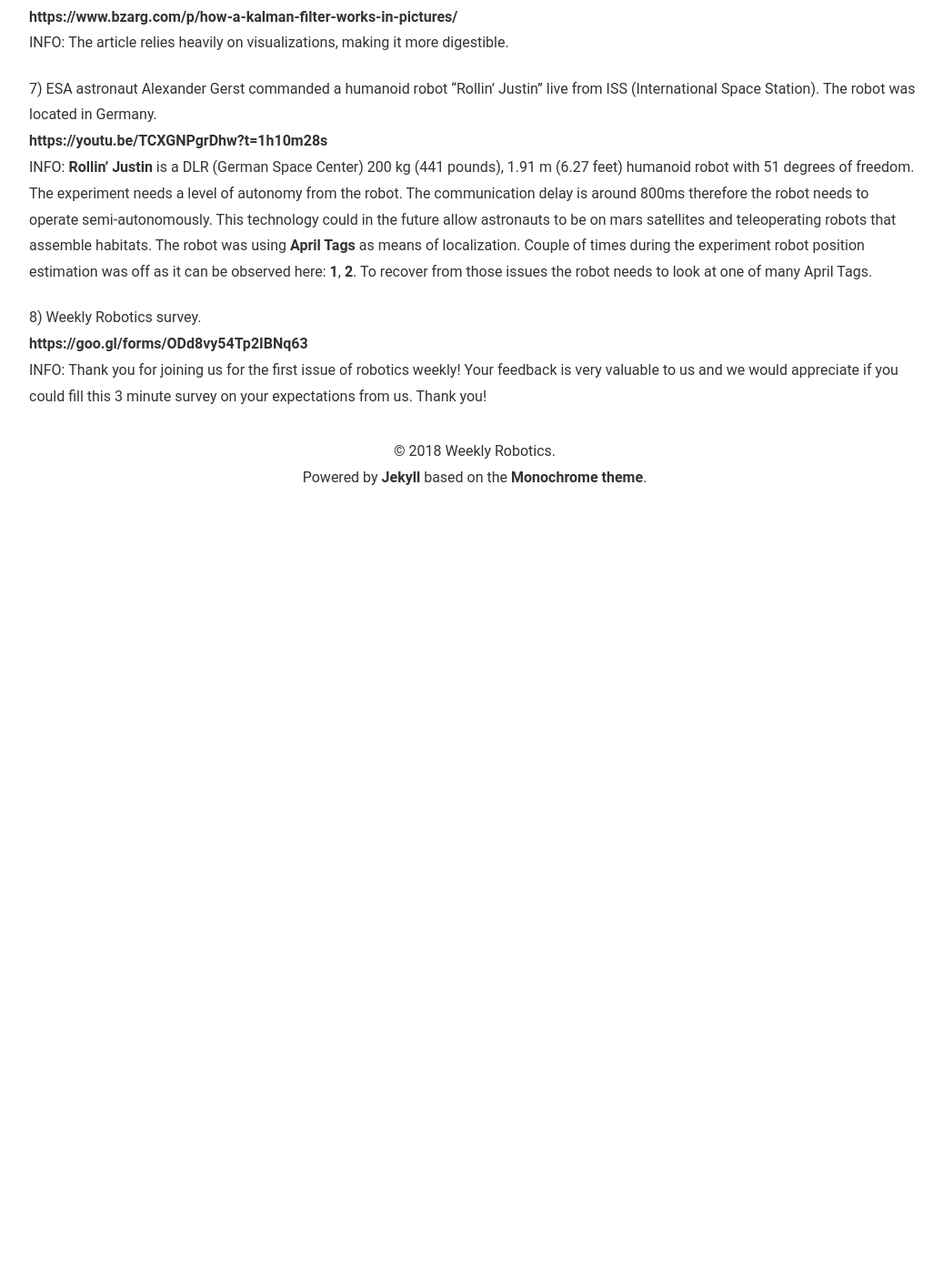
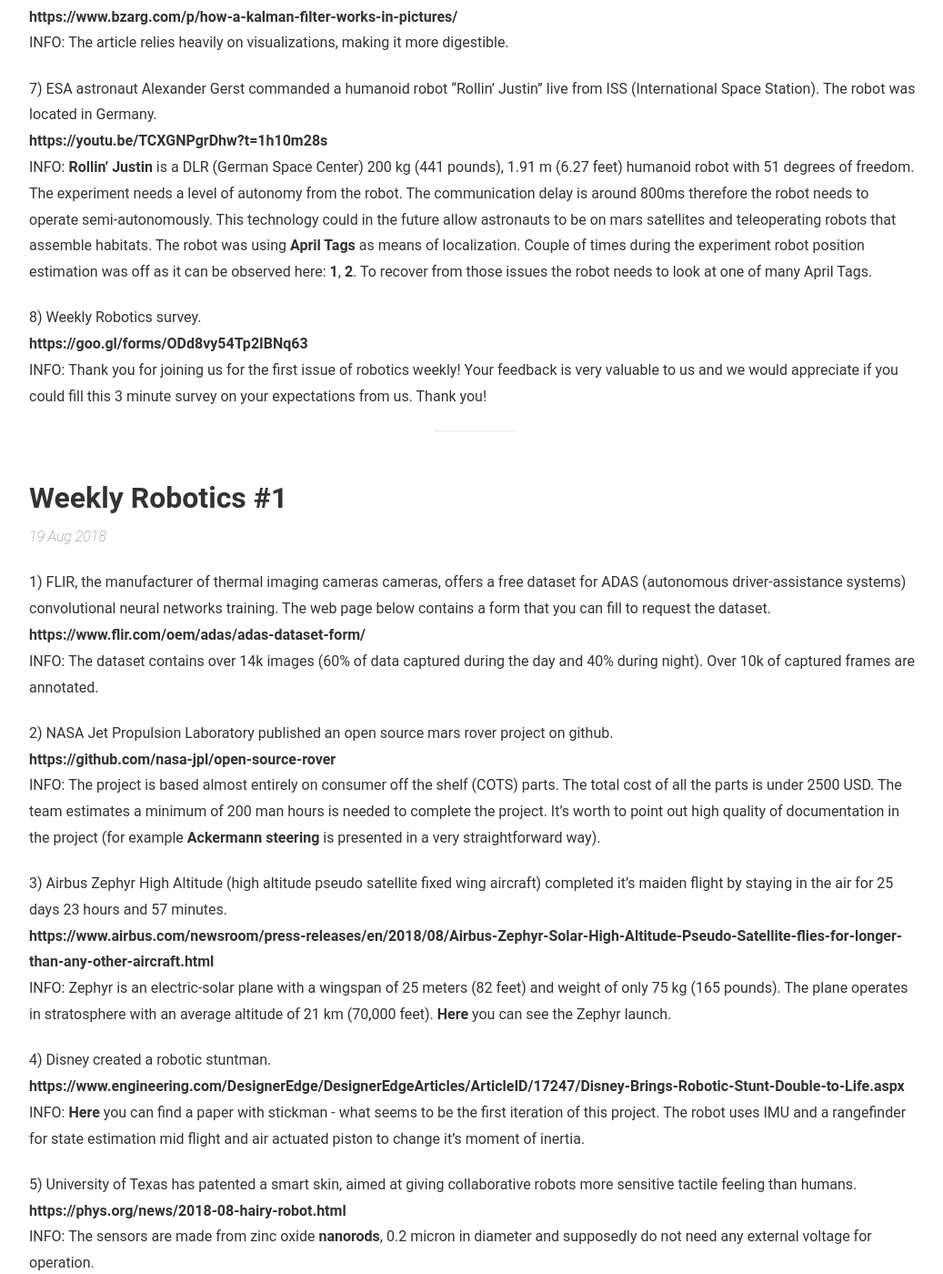
Before and after one commit to msadowski/weeklyrobotics, a Jekyll site: the page built from index.html, in a window 1280 px wide and 1400 px high, scrolled down 1079 px. Shown: the whole window at 91% size, without its empty margins (118-1155 px from the left). Built offline with Jekyll 4.4.1, drawn with Linux system fonts in a browser that asks for light colours; the list of posts is cut into pages by our own code; before the commit the page ends 1630 px from its top, so only the background shows below that; some of the changed text lies outside the part shown.

```diff
--- /dev/null
+++ b/_posts/2018-08-19-weekly-robotics-2.md
@@ -0,0 +1,37 @@
+---
+title: "Weekly Robotics #1"
+description: Weekly Robotics is born. This week we cover two space related robot project, a humanoid stuntman, a record-breaking UAV flight. On top of that we cover a IR dataset for ADAS and a great resource on Kalman Filter.
+date: 2018-08-19
+---
+
+1) FLIR, the manufacturer of thermal imaging cameras cameras, offers a free dataset for ADAS (autonomous driver-assistance systems) convolutional neural networks training. The web page below contains a form that you can fill to request the dataset.
+<br>[https://www.flir.com/oem/adas/adas-dataset-form/](https://www.flir.com/oem/adas/adas-dataset-form/){:target="_blank"}<br>
+INFO: The dataset contains over 14k images (60% of data captured during the day and 40% during night). Over 10k of captured frames are annotated.
+
+2) NASA Jet Propulsion Laboratory published an open source mars rover project on github.
+<br>[https://github.com/nasa-jpl/open-source-rover](https://github.com/nasa-jpl/open-source-rover){:target="_blank"}<br>
+INFO: The project is based almost entirely on consumer off the shelf (COTS) parts. The total cost of all the parts is under 2500 USD. The team estimates a minimum of 200 man hours is needed to complete the project. It's worth to point out high quality of documentation in the project (for example [Ackermann steering](https://github.com/nasa-jpl/open-source-rover/blob/master/Software/Software%20Controls.pdf){:target="_blank"} is presented in a very straightforward way).
+
+3) Airbus Zephyr High Altitude (high altitude pseudo satellite fixed wing aircraft) completed it's maiden flight by staying in the air for 25 days 23 hours and 57 minutes.
+<br>[https://www.airbus.com/newsroom/press-releases/en/2018/08/Airbus-Zephyr-Solar-High-Altitude-Pseudo-Satellite-flies-for-longer-than-any-other-aircraft.html](https://www.airbus.com/newsroom/press-releases/en/2018/08/Airbus-Zephyr-Solar-High-Altitude-Pseudo-Satellite-flies-for-longer-than-any-other-aircraft.html){:target="_blank"}<br>
+INFO: Zephyr is an electric-solar plane with a wingspan of 25 meters (82 feet) and weight of only 75 kg (165 pounds). The plane operates in stratosphere with an average altitude of 21 km (70,000 feet). [Here](https://www.youtube.com/watch?v=0IZW7llqReM){:target="_blank"} you can see the Zephyr launch.
+
+4) Disney created a robotic stuntman.
+<br>[https://www.engineering.com/DesignerEdge/DesignerEdgeArticles/ArticleID/17247/Disney-Brings-Robotic-Stunt-Double-to-Life.aspx](https://www.engineering.com/DesignerEdge/DesignerEdgeArticles/ArticleID/17247/Disney-Brings-Robotic-Stunt-Double-to-Life.aspx){:target="_blank"}<br>
+INFO: [Here](https://www.disneyresearch.com/publication/stickman/){:target="_blank"} you can find a paper with stickman - what seems to be the first iteration of this project. The robot uses IMU and a rangefinder for state estimation mid flight and air actuated piston to change it's moment of inertia.
+
+5) University of Texas has patented a smart skin, aimed at giving collaborative robots more sensitive tactile feeling than humans.
+<br>[https://phys.org/news/2018-08-hairy-robot.html](https://phys.org/news/2018-08-hairy-robot.html){:target="_blank"}<br>
+INFO: The sensors are made from zinc oxide [nanorods](https://en.wikipedia.org/wiki/Nanorod){:target="_blank"}, 0.2 micron in diameter and supposedly do not need any external voltage for operation.
+
+6) A great explanation of how Kalman Filter works.
+<br>[https://www.bzarg.com/p/how-a-kalman-filter-works-in-pictures/](https://www.bzarg.com/p/how-a-kalman-filter-works-in-pictures/){:target="_blank"}<br>
+INFO: The article relies heavily on visualizations, making it more digestible.
+
+7) ESA astronaut Alexander Gerst commanded a humanoid robot "Rollin' Justin" live from ISS (International Space Station). The robot was located in Germany.
+<br>[https://youtu.be/TCXGNPgrDhw?t=1h10m28s](https://youtu.be/TCXGNPgrDhw?t=1h10m28s){:target="_blank"}<br>
+INFO: [Rollin' Justin](https://www.dlr.de/rm/en/desktopdefault.aspx/tabid-11427/#gallery/29202){:target="_blank"} is a DLR (German Space Center) 200 kg (441 pounds), 1.91 m (6.27 feet) humanoid robot with 51 degrees of freedom. The experiment needs a level of autonomy from the robot. The communication delay is around 800ms therefore the robot needs to operate semi-autonomously. This technology could in the future allow astronauts to be on mars satellites and teleoperating robots that assemble habitats. The robot was using [April Tags](https://april.eecs.umich.edu/software/apriltag/){:target="_blank"} as means of localization. Couple of times during the experiment robot position estimation was off as it can be observed here: [1](https://youtu.be/TCXGNPgrDhw?t=1h16m41s){:target="_blank"}, [2](https://youtu.be/TCXGNPgrDhw?t=2h12m35s){:target="_blank"}. To recover from those issues the robot needs to look at one of many April Tags.
+
+8) Weekly Robotics survey.
+<br>[https://goo.gl/forms/ODd8vy54Tp2IBNq63](https://goo.gl/forms/ODd8vy54Tp2IBNq63){:target="_blank"}<br>
+INFO: Thank you for joining us for the first issue of robotics weekly! Your feedback is very valuable to us and we would appreciate if you could fill this 3 minute survey on your expectations from us. Thank you!
```
Also changed, not shown: _layouts/post.html (+23 -0 lines).
